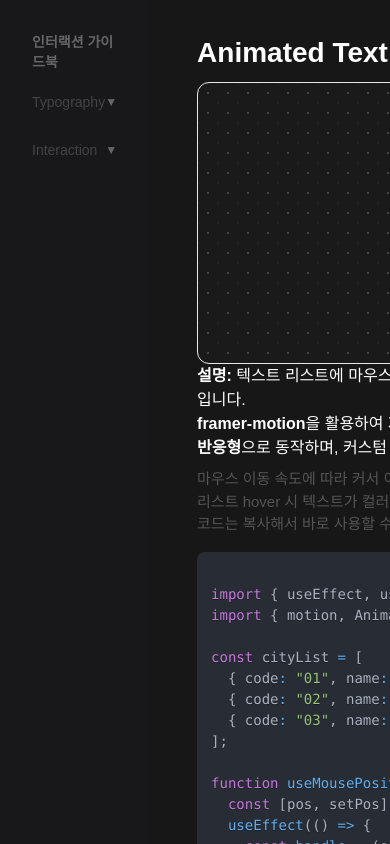
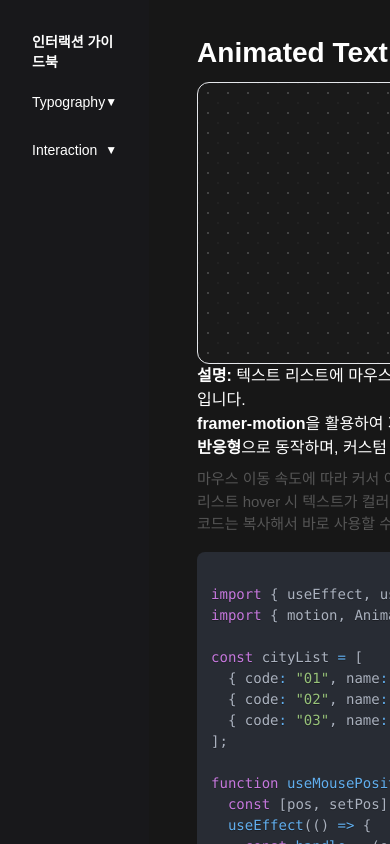
Before and after one commit to devchangjun/interactive-guidebook, a Next.js app: page /docs/interaction/animated-list in a window 390 px wide. Shown: the top 844 px of the page. Built offline with nearby package versions, Linux system fonts and the light colour scheme.

Commit message:
# UPDATE

```diff
--- a/src/app/docs/components/DocsSidebar.tsx
+++ b/src/app/docs/components/DocsSidebar.tsx
@@ -20,7 +20,7 @@ export default function DocsSidebar() {
   return (
     <nav aria-label="인터랙션 가이드북" className="w-full max-w-[300px] px-4">
       <div className="sticky top-16">
-        <h2 className="text-sm font-semibold mb-4 text-[#666]">인터랙션 가이드북</h2>
+        <h2 className="text-sm font-semibold mb-4 text-[#fff]">인터랙션 가이드북</h2>
         <ul className="flex flex-col space-y-1">
           {menuTree.map((category, idx) => {
             // 모바일: 아코디언, 데스크탑: 항상 펼침
@@ -34,13 +34,13 @@ export default function DocsSidebar() {
                   onClick={() => isMobile && handleAccordion(idx)}
                   className={`
                     w-full text-left text-sm font-medium mb-1 py-1
-                    text-[#444] hover:text-black transition-colors
+                    text-[#fff] transition-colors
                     flex items-center justify-between
                     ${isMobile ? "cursor-pointer" : "cursor-default"}
                   `}
                 >
                   {category.category}
-                  {isMobile && <span className="text-xs text-[#666]">{expanded ? "▲" : "▼"}</span>}
+                  {isMobile && <span className="text-xs text-[#fff]">{expanded ? "▲" : "▼"}</span>}
                 </button>
                 <ul
                   id={`category-panel-${idx}`}
```
